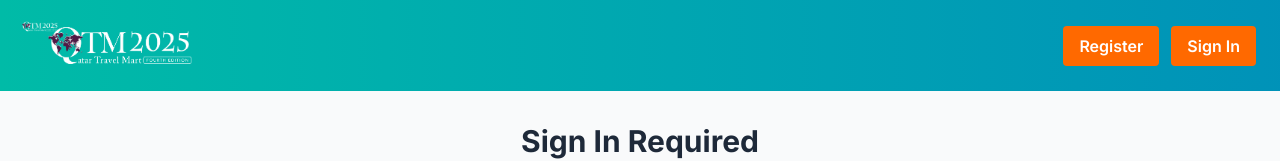
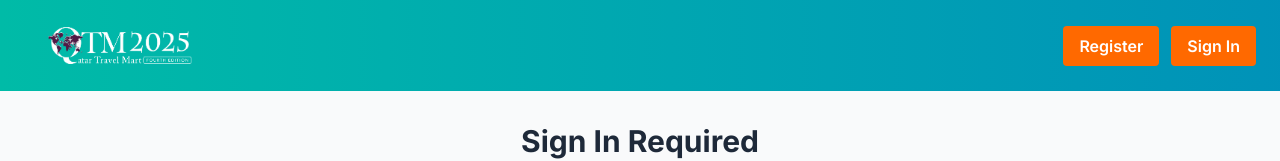
Before and after one commit to MondherWebDev/platform-exhibition-system, a Next.js app: page /signin in a window 1280 px wide. Shown: the top 161 px of the page. Built offline with nearby package versions, Linux system fonts and the light colour scheme; no server answers.

Commit message:
Remove Logo component and update layout
- Remove Logo.tsx component file
- Update layout.tsx to remove logo references
- Clean up unused imports and code

```diff
--- a/src/app/layout.tsx
+++ b/src/app/layout.tsx
@@ -3,7 +3,6 @@ import { Inter } from 'next/font/google'
 import './globals.css'
 import '../utils/sentryConfig' // Initialize Sentry
 import ClientOnly from '../components/ClientOnly'
-import Logo from '../components/Logo'
 
 const inter = Inter({ subsets: ['latin'] })
 
@@ -26,7 +25,6 @@ export default function RootLayout({
       </head>
       <body className={inter.className}>
         <ClientOnly>
-          <Logo />
           {children}
         </ClientOnly>
       </body>
--- a/src/components/Logo.tsx
+++ /dev/null
@@ -1,34 +0,0 @@
-"use client";
-import { useRouter } from 'next/navigation';
-import Image from 'next/image';
-
-export default function Logo() {
-  const router = useRouter();
-
-  const handleLogoClick = () => {
-    router.push('/events');
-  };
-
-  return (
-    <div className="fixed top-4 left-4 z-50">
-      <button
-        onClick={handleLogoClick}
-        className="flex items-center space-x-2 hover:opacity-80 transition-opacity duration-200"
-        title="Go to Events"
-      >
-        <div className="w-12 h-12 relative">
-          <Image
-            src="/QTM 2025 Logo-04.png"
-            alt="QTM 2025 Logo"
-            width={48}
-            height={48}
-            className="object-contain cursor-pointer"
-            onError={(e) => {
-              console.error('Logo failed to load:', e);
-            }}
-          />
-        </div>
-      </button>
-    </div>
-  );
-}
```
